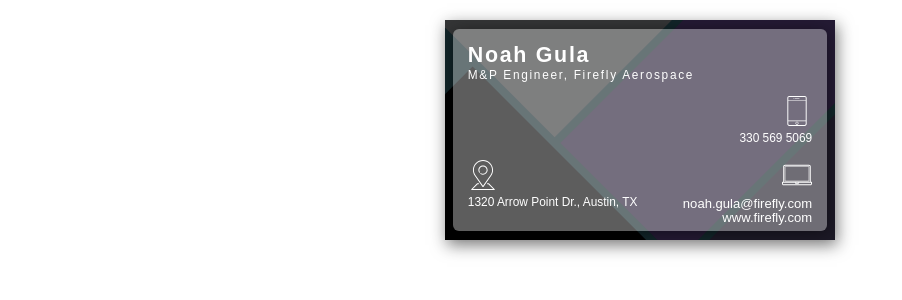
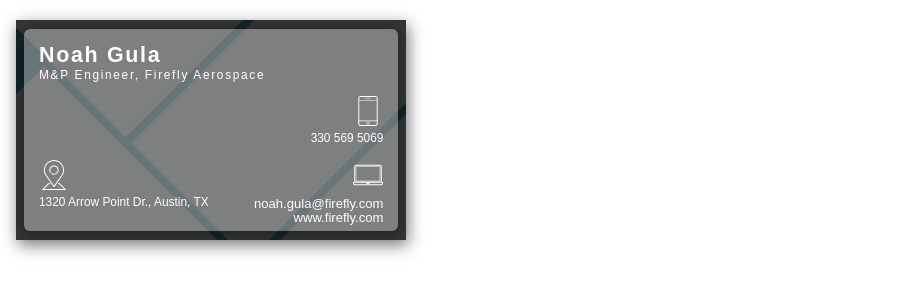
Before and after one commit to nogula/nogula.github.io, a Jekyll site: the page built from businesscard.md, in a window 1280 px wide. Shown: the top 300 px of the page, without its empty margins (0-902 px from the left). Built offline with Jekyll 4.4.1, drawn with Linux system fonts in a browser that asks for light colours.

Commit message:
no colors, 33 width

```diff
--- a/_layouts/businesscard.html
+++ b/_layouts/businesscard.html
@@ -8,7 +8,7 @@
     font-family: 'Heebo', sans-serif;
     /* font-family: "Source Sans Pro", sans-serif; */
     background-color: #ffffff;
-    width:100%;
+    width:33%;
   }
 
   a {
@@ -49,18 +49,18 @@
   }
 
   .red1 {
-    background-color: #000000;
+    background-color: #343536;
     grid-row: 2 / span 5;
   }
 
   .red2 {
-    background-color: #241a34;
+    background-color: #343536;
     grid-column: 2 / span 2;
     grid-row: 4/7;
   }
 
   .green {
-    background-color: #1c1926;
+    background-color: #343536;
     grid-column: 2/4;
     grid-row: 7/9;
   }
```
